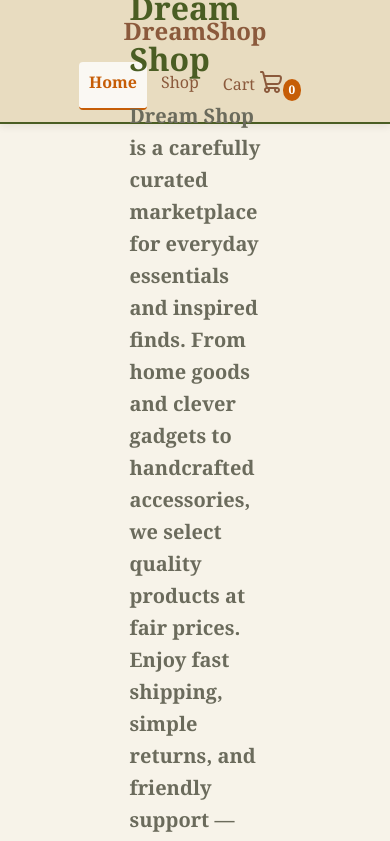
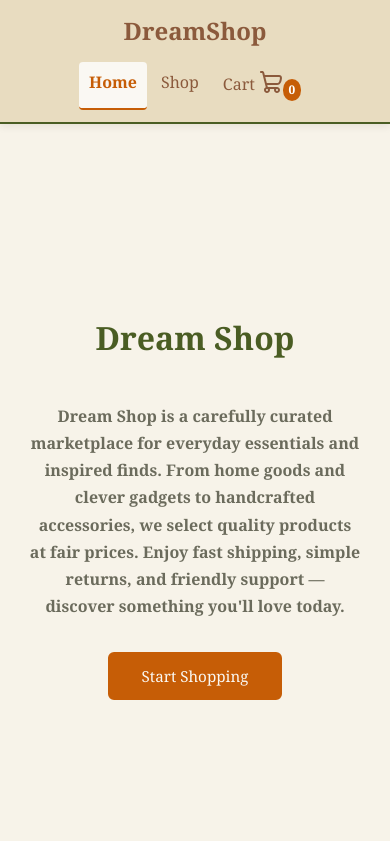
Before and after one commit to yaoming16/TOP-Shopping-Cart, a React (Vite) app: page / in a window 390 px wide. Shown: the top 841 px of the page. Built offline with nearby package versions, Linux system fonts and the light colour scheme.

Commit message:
Changed modal width for small screens

```diff
--- a/src/styles/elements/modal.module.css
+++ b/src/styles/elements/modal.module.css
@@ -70,3 +70,16 @@
 .mt1 {
   margin-top: 1rem;
 }
+
+@media (max-width: 1000px) {
+  .dialog {
+    width: 85%;
+  }
+}
+
+@media (max-width: 600px) {
+  .dialog {
+    width: 90%;
+    padding: 1rem;
+  }
+}
--- a/src/styles/homePage.module.css
+++ b/src/styles/homePage.module.css
@@ -6,6 +6,52 @@
   margin-left: auto;
   margin-right: auto;
   padding: 2rem;
-  height: calc(100vh - 100px);
+  min-height: calc(100vh - 100px);
   width: 50%;
+  text-align: center;
+  gap: 1.5rem;
 }
+
+.presentation h1 {
+  font-size: clamp(2rem, 6vw, 4rem);
+}
+
+.presentation h3 {
+  font-size: clamp(1rem, 2.5vw, 1.4rem);
+  line-height: 1.7;
+  max-width: 65ch;
+}
+
+.presentation button {
+  padding: 0.75rem 2rem;
+  font-size: clamp(0.95rem, 2vw, 1.1rem);
+}
+
+@media (max-width: 1024px) {
+  .presentation {
+    width: 65%;
+  }
+}
+
+@media (max-width: 768px) {
+  .presentation {
+    width: 85%;
+    padding: 1.5rem;
+  }
+}
+
+@media (max-width: 480px) {
+  .presentation {
+    width: 95%;
+    padding: 1.25rem;
+    min-height: calc(100vh - 80px);
+  }
+
+  .presentation h3 {
+    font-size: 1rem;
+  }
+
+  .presentation button {
+    width: 100%;
+  }
+}
```
Also changed, not shown: src/styles/index.css (+0 -24 lines).
